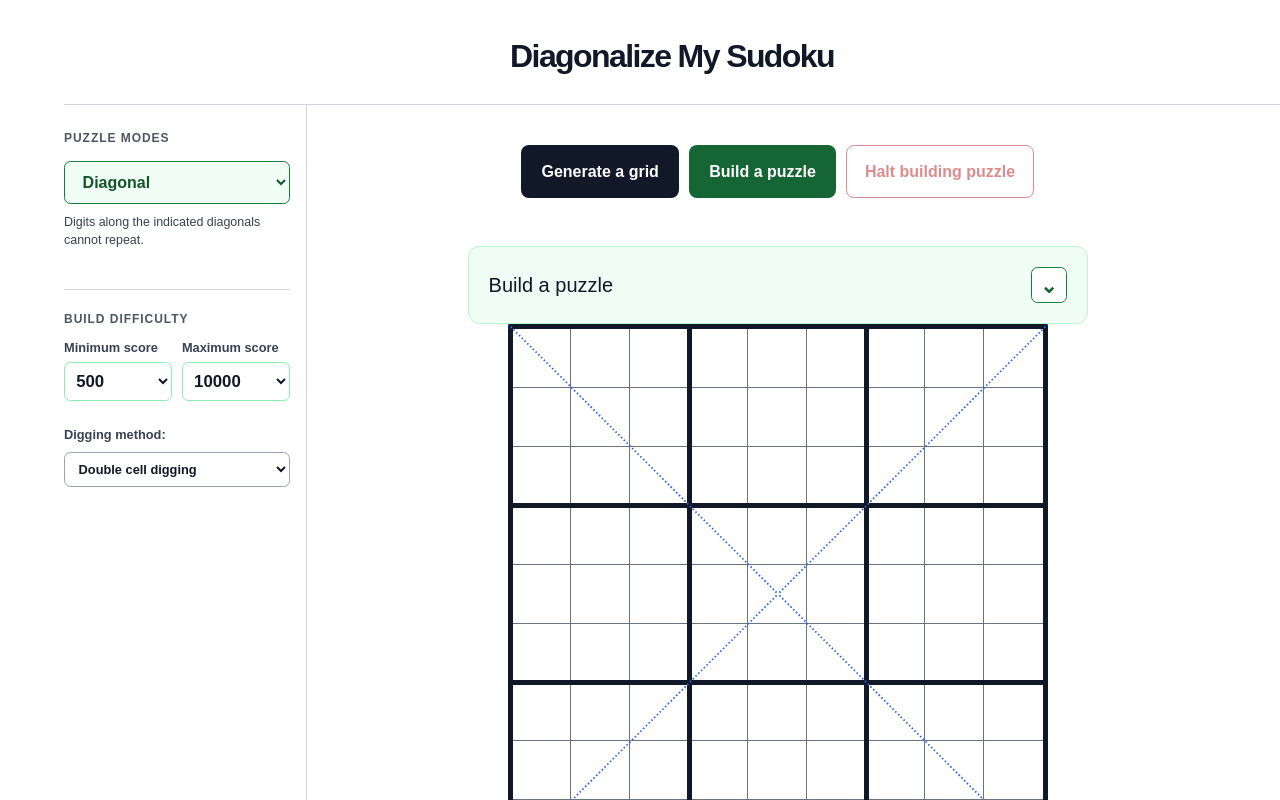
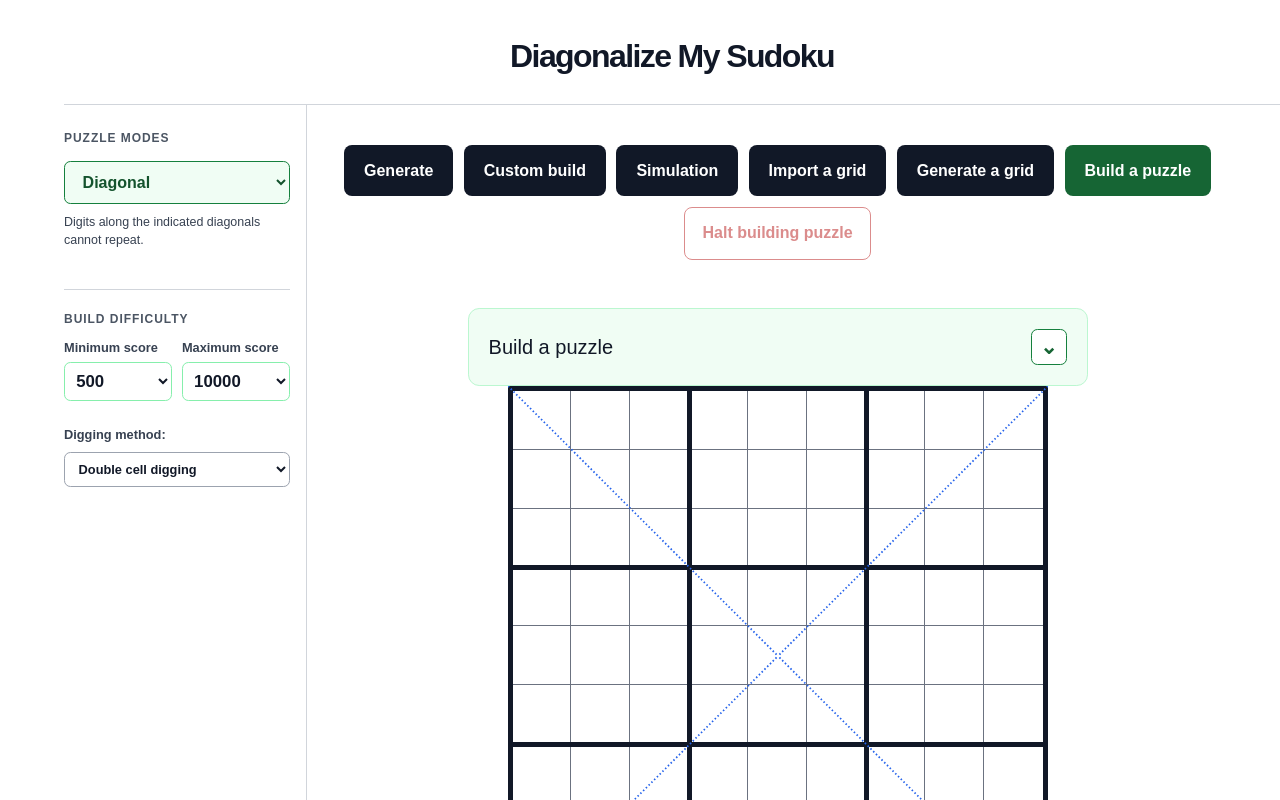
Before and after one commit to nahiphog/Diagonal-or-not, a Next.js app: page / in a window 1280 px wide. Shown: the top 800 px of the page. Built offline with nearby package versions, Linux system fonts and the light colour scheme.

Commit message:
Update page.tsx

```diff
--- a/app/page.tsx
+++ b/app/page.tsx
@@ -1259,6 +1259,12 @@ export default function Home({ initialMode = "diagonal", showQueenSimulation = f
         </aside>
         <div className="workspace">
       <div className="puzzle-actions">
+        {mode === "diagonal" && <>
+          <button className="generate-button simulation-link">Generate</button>
+          <button className="generate-button simulation-link">Custom build</button>
+          <button className="generate-button simulation-link">Simulation</button>
+          <button className="generate-button simulation-link">Import a grid</button>
+        </>}
         <button className="generate-button" onClick={generate} disabled={isBuilding}>Generate a grid</button>
         <button className="generate-button build-button" onClick={buildPuzzle} disabled={isBuilding}>Build a puzzle</button>
         <button className="halt-button" onClick={haltBuilding} disabled={!isBuilding}>Halt building puzzle</button>
```
